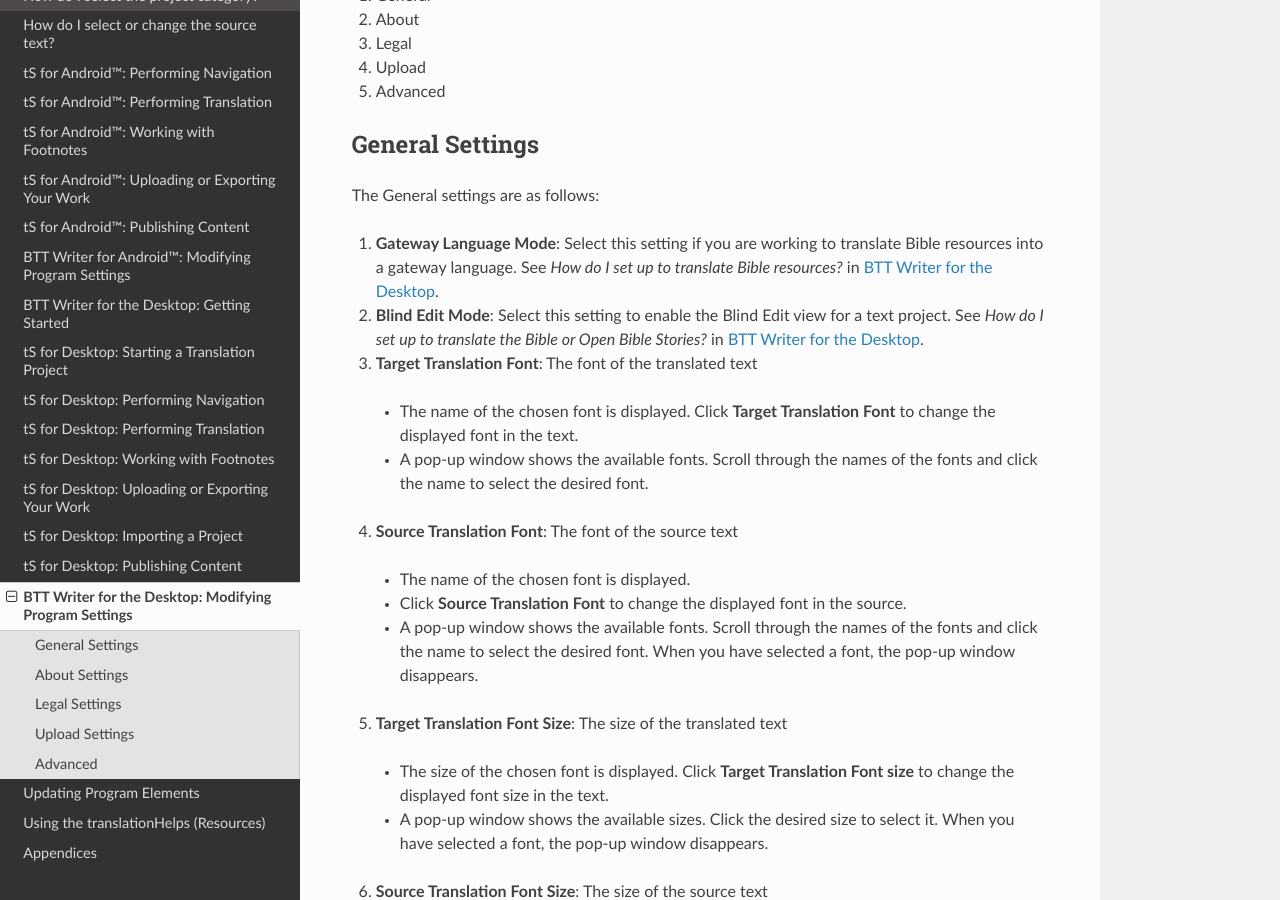
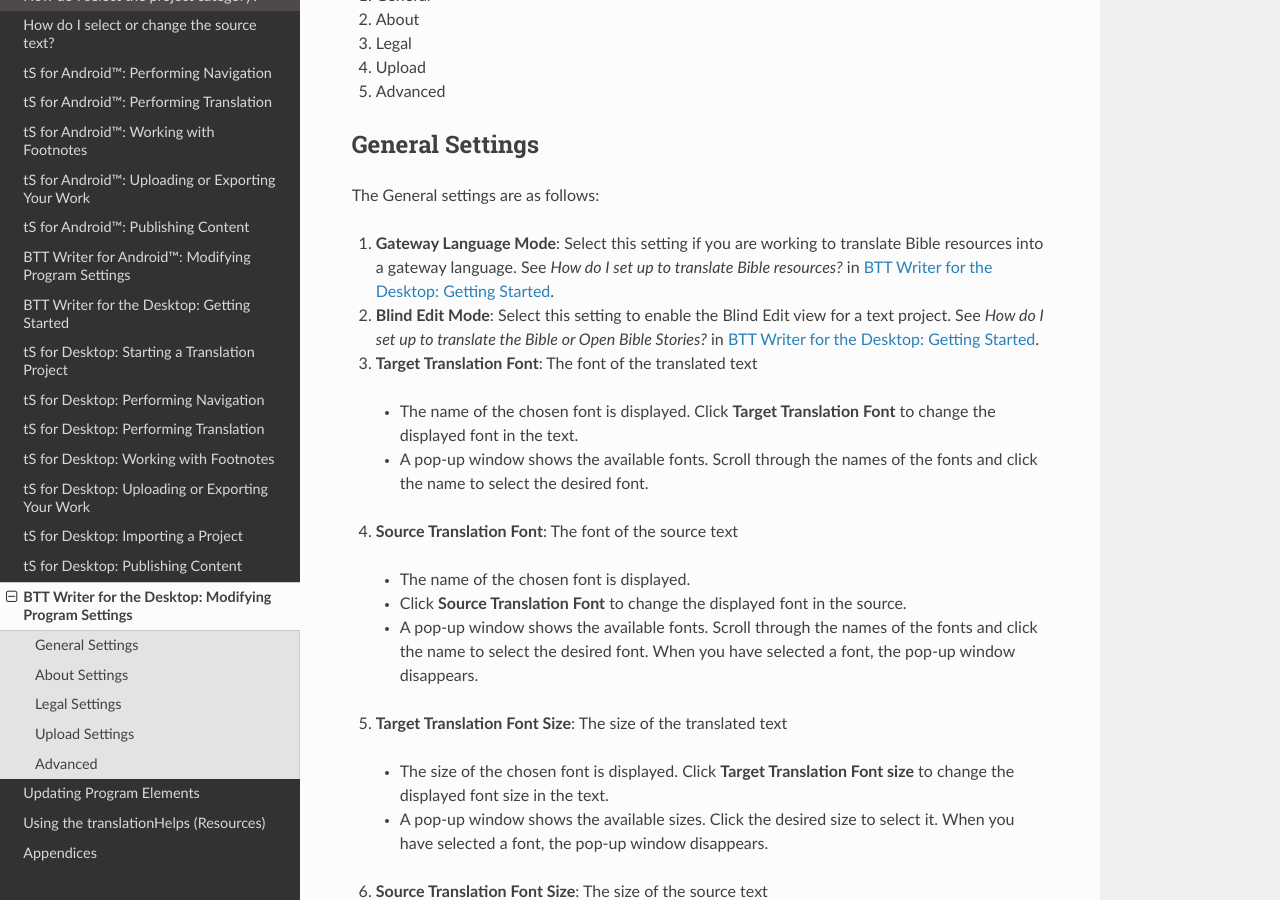
Before and after one commit to mondele/btt-writer-docs, a Sphinx documentation site: the page built from docs/dSettings.rst, in a window 1280 px wide and 900 px high, scrolled down 666 px. Built offline with Sphinx 7.4.7 and the Read the Docs theme 2.0.0, drawn with Linux system fonts in a browser that asks for light colours; pages that are not in the unit, such as notebooks, are missing from menus.

Commit message:
Update dSettings.rst

```diff
--- a/docs/dSettings.rst
+++ b/docs/dSettings.rst
@@ -30,9 +30,9 @@
 
 The General settings are as follows:
 
-1. **Gateway Language Mode**: Select this setting if you are working to translate Bible resources into a gateway language. See *How do I set up to translate Bible resources?* in `BTT Writer for the Desktop <https://github.com/WycliffeAssociates/btt-writer-docs/blob/master/docs/desktop.rst>`_.
+1. **Gateway Language Mode**: Select this setting if you are working to translate Bible resources into a gateway language. See *How do I set up to translate Bible resources?* in `BTT Writer for the Desktop: Getting Started <https://github.com/WycliffeAssociates/btt-writer-docs/blob/master/docs/desktop.rst>`_.
 
-2. **Blind Edit Mode**: Select this setting to enable the Blind Edit view for a text project. See *How do I set up to translate the Bible or Open Bible Stories?* in `BTT Writer for the Desktop <https://github.com/WycliffeAssociates/btt-writer-docs/blob/master/docs/desktop.rst>`_.
+2. **Blind Edit Mode**: Select this setting to enable the Blind Edit view for a text project. See *How do I set up to translate the Bible or Open Bible Stories?* in `BTT Writer for the Desktop: Getting Started <https://github.com/WycliffeAssociates/btt-writer-docs/blob/master/docs/desktop.rst>`_.
 
 3. **Target Translation Font**: The font of the translated text
 
```
